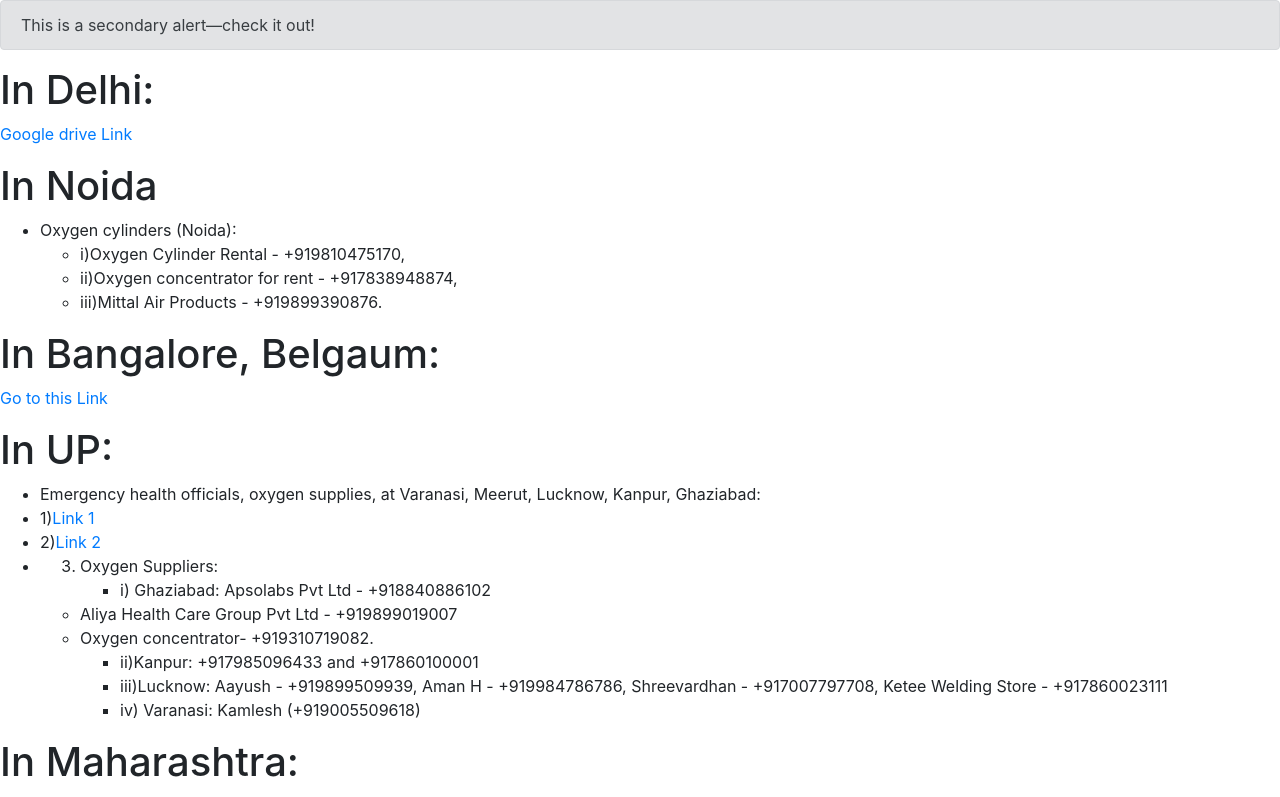
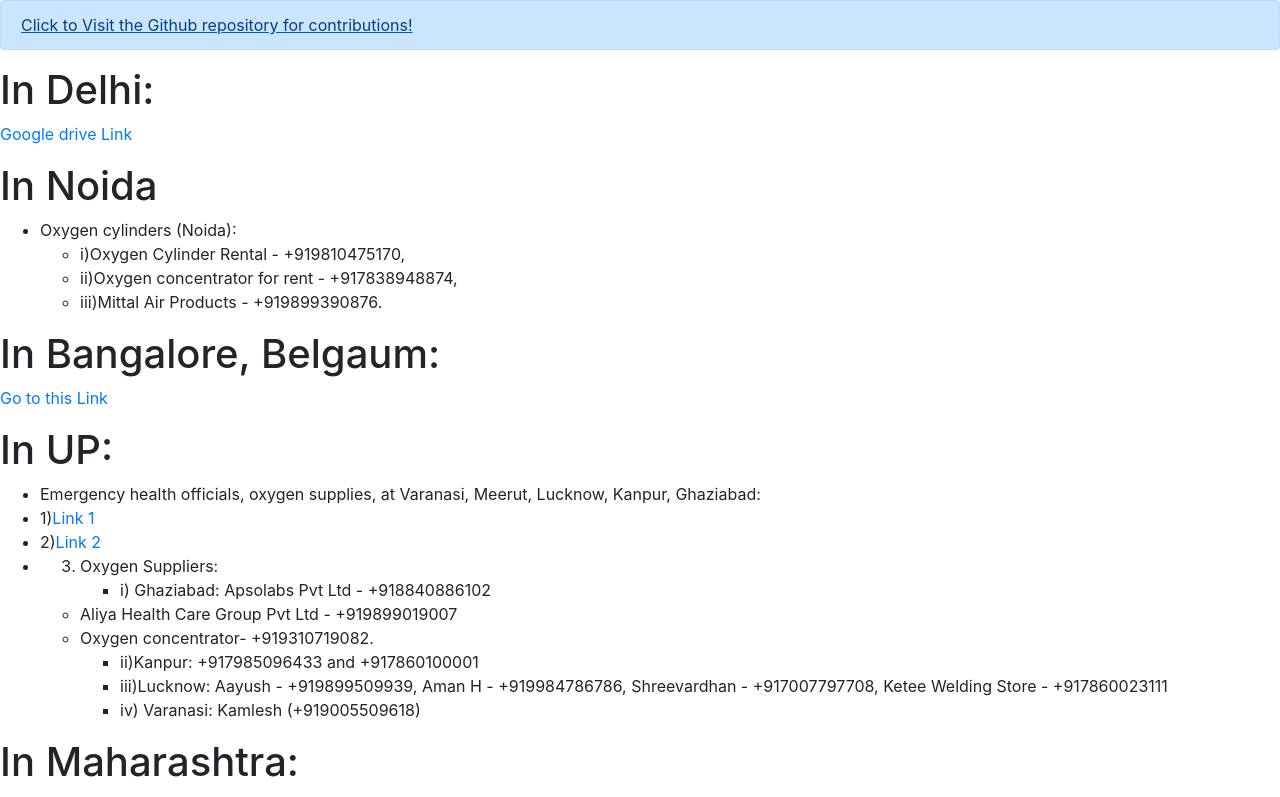
Before and after one commit to ampsteric/India-Against-Covid, a React (Create React App) app: page / in a window 1280 px wide. Shown: the top 797 px of the page. Built offline with nearby package versions, Linux system fonts and the light colour scheme.

Commit message:
include github link

```diff
--- a/src/App.js
+++ b/src/App.js
@@ -26,9 +26,10 @@ class App extends Component {
   render() {
     return (
       <div>
-   <div class="alert alert-secondary" role="alert">
-  This is a secondary alert—check it out!
-</div>
+        <a href="https://github.com/ampsteric/Covid-resources"> <div class="alert alert-primary" role="alert">
+  Click to Visit the Github repository for contributions!
+</div></a>
+
         <Res1 />
         <Res2 />
         <Res3 />
```
